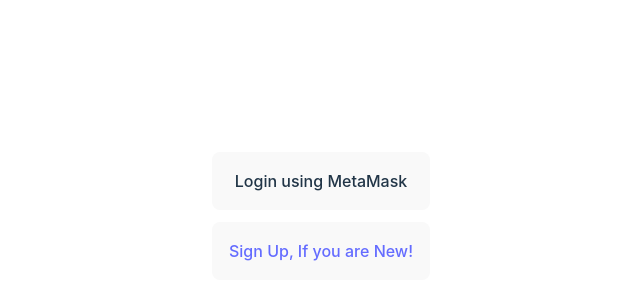
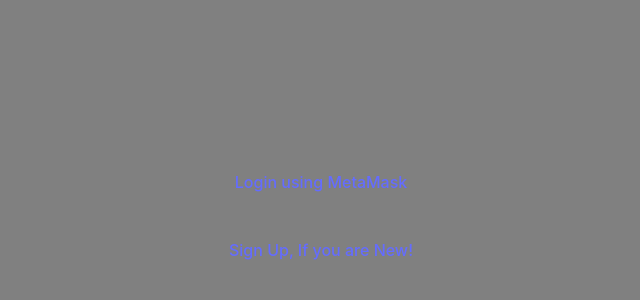
Before and after one commit to deadaf/evault, a React (Vite) app in the folder frontend/: page / in a window 1280 px wide. Shown: the part 184-484 px from the top of the page, without its empty margins (319-959 px from the left). Built offline with nearby package versions, Linux system fonts and the light colour scheme.

Commit message:
feat: create login page

```diff
--- a/frontend/src/App.jsx
+++ b/frontend/src/App.jsx
@@ -1,14 +1,18 @@
 import "./App.css";
 import Home from "./pages/Home";
 import Signup from "./pages/Signup";
+import Login from "./pages/Login";
 import { BrowserRouter as Router, Routes, Route } from "react-router-dom";
+import Dashboard from "./pages/Dashboard";
 
 function App() {
   return (
     <Router>
       <Routes>
         <Route path="/" element={<Home />} />
-        <Route path="/signup" element={<Signup />}></Route>
+        <Route path="/signup" element={<Signup />} />
+        <Route path="/login" element={<Login />} />
+        <Route path="/dashboard" element={<Dashboard />} />
       </Routes>
     </Router>
   );
--- a/frontend/src/index.css
+++ b/frontend/src/index.css
@@ -6,10 +6,7 @@
   font-family: Inter, system-ui, Avenir, Helvetica, Arial, sans-serif;
   line-height: 1.5;
   font-weight: 400;
-
-  color-scheme: light dark;
-  color: rgba(255, 255, 255, 0.87);
-  background-color: #242424;
+  background-color: grey;
 
   font-synthesis: none;
   text-rendering: optimizeLegibility;
@@ -34,40 +31,3 @@
   min-width: 320px;
   min-height: 100vh;
 }
-
-h1 {
-  font-size: 3.2em;
-  line-height: 1.1;
-}
-
-button {
-  border-radius: 8px;
-  border: 1px solid transparent;
-  padding: 0.6em 1.2em;
-  font-size: 1em;
-  font-weight: 500;
-  font-family: inherit;
-  background-color: #1a1a1a;
-  cursor: pointer;
-  transition: border-color 0.25s;
-}
-button:hover {
-  border-color: #646cff;
-}
-button:focus,
-button:focus-visible {
-  outline: 4px auto -webkit-focus-ring-color;
-}
-
-@media (prefers-color-scheme: light) {
-  :root {
-    color: #213547;
-    background-color: #ffffff;
-  }
-  a:hover {
-    color: #747bff;
-  }
-  button {
-    background-color: #f9f9f9;
-  }
-}
--- a/frontend/src/pages/Home.jsx
+++ b/frontend/src/pages/Home.jsx
@@ -4,7 +4,9 @@
   return (
     <>
       <div className="flex flex-col gap-3">
-        <button className="p-4">Login using MetaMask</button>
+        <Link to="/login">
+          <button className="p-4">Login using MetaMask</button>
+        </Link>
 
         <Link to="/signup">
           <button className="p-4">Sign Up, If you are New!</button>
--- /dev/null
+++ b/frontend/src/pages/Login.jsx
@@ -0,0 +1,55 @@
+import { useState, useEffect } from "react";
+import { BACKEND_URL } from "../consts";
+import { useNavigate } from "react-router-dom";
+
+const Login = () => {
+  const [user, setUser] = useState(null);
+  const [showMetaMaskPrompt, setShowMetaMaskPrompt] = useState(false);
+  const navigator = useNavigate();
+
+  useEffect(() => {
+    const checkMetaMask = async () => {
+      if (typeof window.ethereum !== "undefined") {
+        if (window.ethereum.isMetaMask) {
+          try {
+            const accounts = await window.ethereum.request({
+              method: "eth_requestAccounts",
+            });
+            const walletAddress = accounts[0];
+
+            const response = await fetch(
+              BACKEND_URL + "/users/" + walletAddress,
+            );
+            if (response.status === 200) {
+              const data = await response.json();
+              setUser(data);
+              // Navigate to the dashboard after a timeout
+
+              console.log(user);
+              setTimeout(() => {
+                navigator("/dashboard", {
+                  state: { data },
+                });
+              }, 2000);
+            } else {
+              alert("User not found. Please sign up.");
+              navigator("/signup");
+            }
+          } catch (error) {
+            console.error("Error checking MetaMask:", error);
+          }
+        } else {
+          setShowMetaMaskPrompt(true);
+        }
+      } else {
+        setShowMetaMaskPrompt(true);
+      }
+    };
+
+    checkMetaMask();
+  }, [navigator, user]);
+
+  return <div>{showMetaMaskPrompt && alert("MetaMask is not installed.")}</div>;
+};
+
+export default Login;
```
